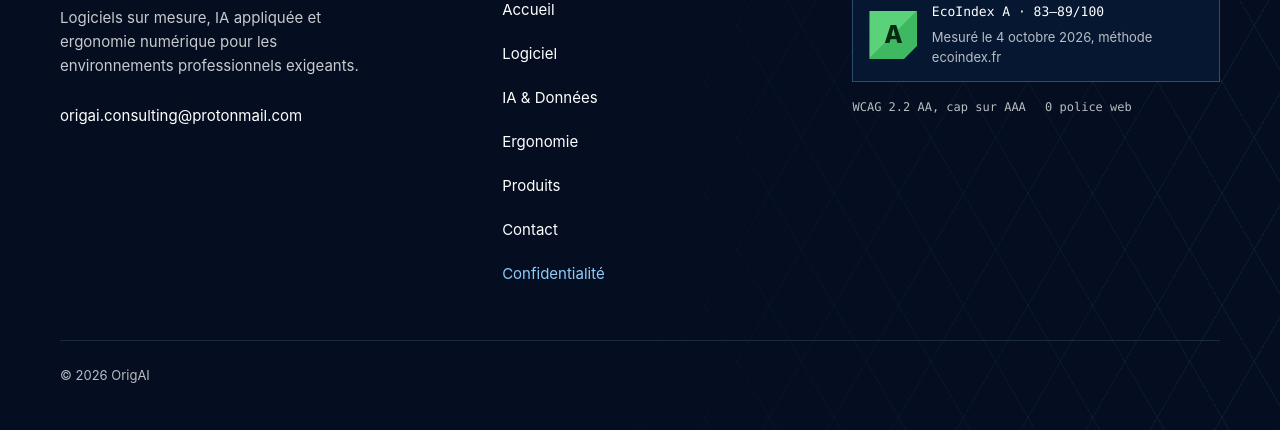
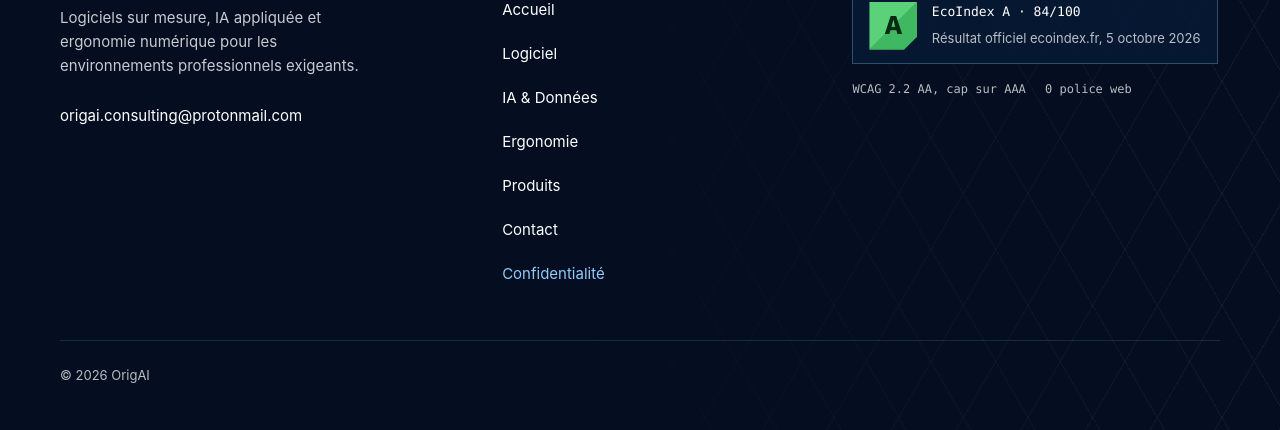
Before and after one commit to tdrelangue/Orig_website, a website: page confidentialite.html in a window 1280 px wide. Shown: the part 2249-2679 px from the top of the page. Drawn offline with Linux system fonts and the light colour scheme.

Commit message:
feat(footer): link the EcoIndex badge to the official result
Official ecoindex.fr test of www.origai.fr: grade A, 84/100. The footer
badge now shows that score and links to the latest official result.
The badge stays self-hosted: no third-party request, AAA contrast.

```diff
--- a/confidentialite.html
+++ b/confidentialite.html
@@ -190,10 +190,10 @@
         </nav>
         <div>
           <p class="footer-title" data-en="Digital ecology">Écologie numérique</p>
-          <a class="eco-badge" href="https://www.ecoindex.fr/" rel="external noopener">
+          <a class="eco-badge" href="https://bff.ecoindex.fr/redirect/?url=https://www.origai.fr/" rel="external noopener">
             <span class="eco-grade" aria-hidden="true">A</span>
-            <span class="eco-score">EcoIndex A · 83–89/100</span>
-            <span class="eco-detail" data-en="Measured 4 October 2026, ecoindex.fr method">Mesuré le 4 octobre 2026, méthode ecoindex.fr</span>
+            <span class="eco-score">EcoIndex A · 84/100</span>
+            <span class="eco-detail" data-en="Official ecoindex.fr result, 5 October 2026">Résultat officiel ecoindex.fr, 5 octobre 2026</span>
           </a>
           <ul class="footer-claims">
             <li data-en="WCAG 2.2 AA, aiming for AAA">WCAG 2.2 AA, cap sur AAA</li>
```
Also changed, not shown: contact.html (+3 -3 lines), ergonomie.html (+3 -3 lines), ia-data.html (+3 -3 lines), index.html (+3 -3 lines), logiciel.html (+3 -3 lines), origpdf.html (+3 -3 lines), produits.html (+3 -3 lines), tutellia.html (+3 -3 lines).
